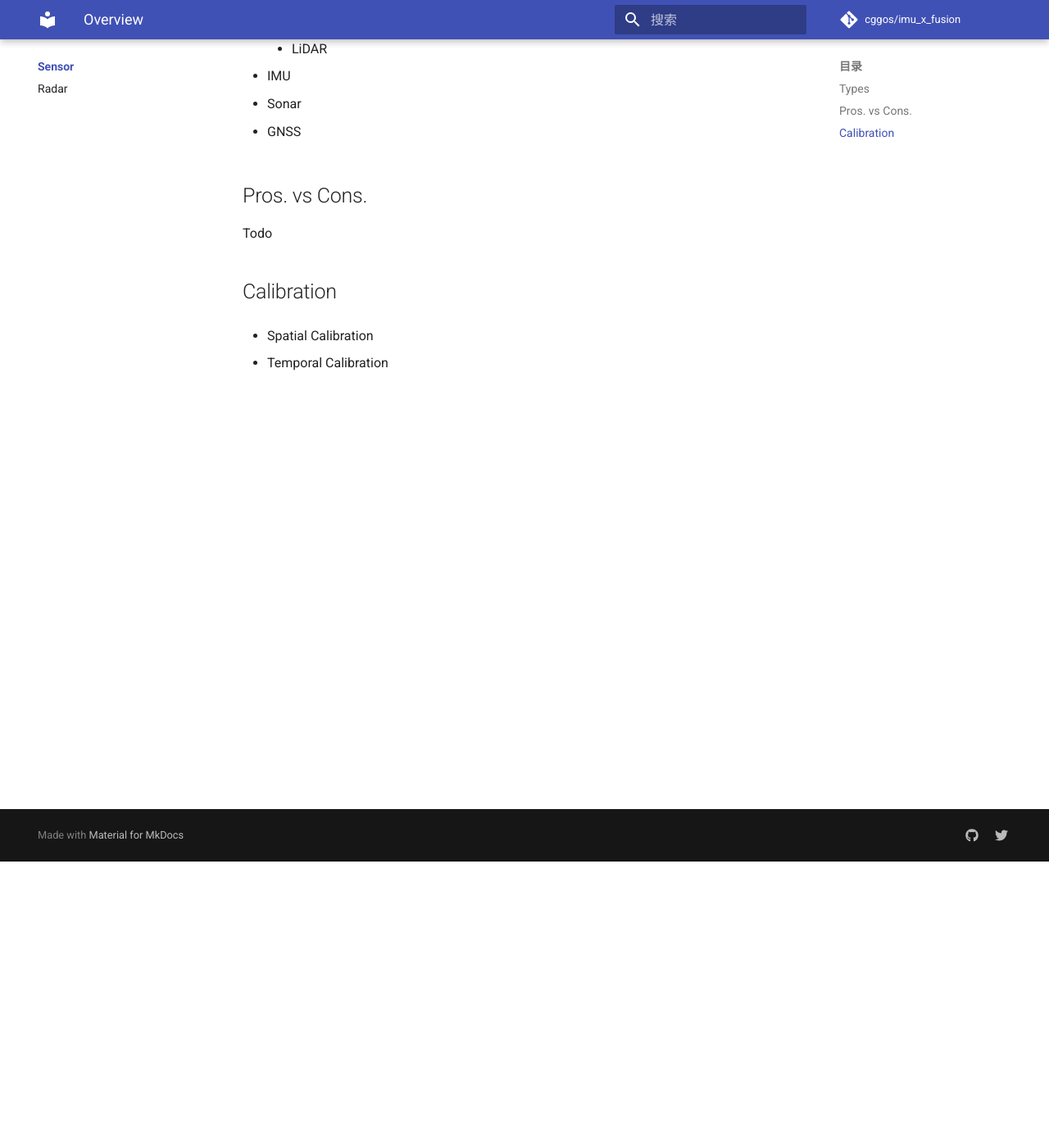
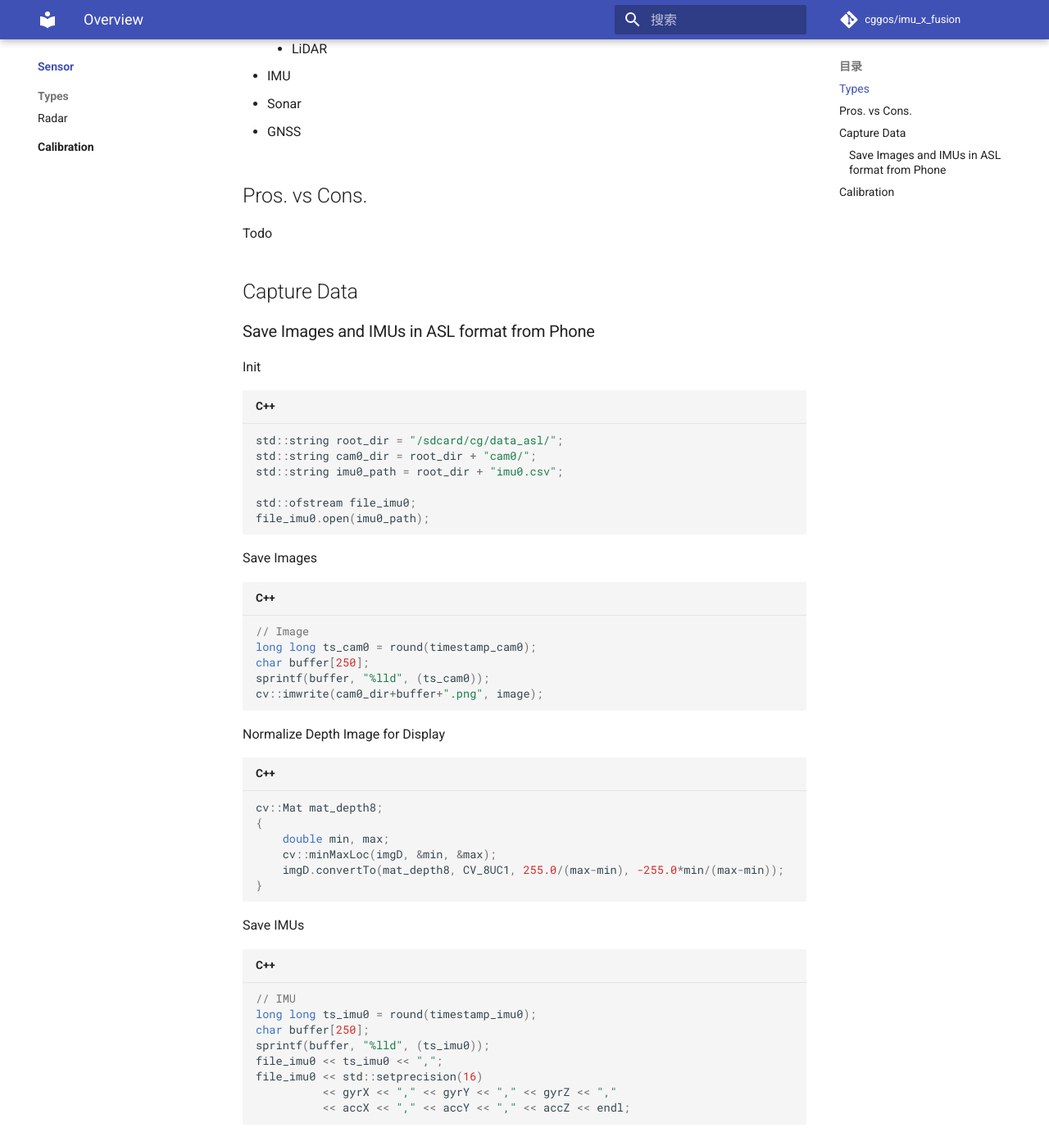
Before and after one commit to cggos/imu_x_fusion, an MkDocs documentation site: the page built from docs/sensor/README.md, in a window 1280 px wide and 1400 px high, scrolled down 349 px. Shown: the whole window at 82% size. Built offline with MkDocs 1.6.1 and Material for MkDocs 9.7.7, drawn with Linux system fonts in a browser that asks for light colours; comment, search, counter and statistics services are not loaded.

Commit message:
update docs

````diff
--- a/docs/sensor/README.md
+++ b/docs/sensor/README.md
@@ -21,6 +21,56 @@
 Todo
 
 
+## Capture Data
+
+### Save Images and IMUs in ASL format from Phone
+
+Init
+
+```cpp
+std::string root_dir = "/sdcard/cg/data_asl/";
+std::string cam0_dir = root_dir + "cam0/";
+std::string imu0_path = root_dir + "imu0.csv";
+
+std::ofstream file_imu0;
+file_imu0.open(imu0_path);
+```
+
+Save Images
+
+```cpp
+// Image
+long long ts_cam0 = round(timestamp_cam0);
+char buffer[250];
+sprintf(buffer, "%lld", (ts_cam0));
+cv::imwrite(cam0_dir+buffer+".png", image);
+```
+
+Normalize Depth Image for Display
+
+```cpp
+cv::Mat mat_depth8;
+{
+    double min, max;
+    cv::minMaxLoc(imgD, &min, &max);
+    imgD.convertTo(mat_depth8, CV_8UC1, 255.0/(max-min), -255.0*min/(max-min));
+}
+```
+
+Save IMUs
+
+```cpp
+// IMU
+long long ts_imu0 = round(timestamp_imu0);
+char buffer[250];
+sprintf(buffer, "%lld", (ts_imu0));
+file_imu0 << ts_imu0 << ",";
+file_imu0 << std::setprecision(16)
+          << gyrX << "," << gyrY << "," << gyrZ << ","
+          << accX << "," << accY << "," << accZ << endl;
+```
+
+
 ## Calibration
 
 * Spatial Calibration
--- a/mkdocs.yml
+++ b/mkdocs.yml
@@ -1,4 +1,4 @@
-site_name: MSF
+site_name: Multi-Sensor Fusion
 site_author: Gavin Gao
 site_url: https://msf.cgabc.xyz/
 site_description: Multiple Sensor Fusion
@@ -93,7 +93,10 @@ nav:
 
   - Sensor:
     - Overview: sensor/README.md
-    - Radar: sensor/radar.md
+    - Types:
+      - Radar: sensor/type/radar.md
+    - Calibration:
+      - Overview: sensor/calib/README.md
 
   - INS:
     - Overview: ins/README.md
@@ -102,7 +105,8 @@ nav:
 
   - GNSS:
     - Overview: gnss/README.md
-
-  - Geomagnetics: geomagnetics.md
+    - RTK: gnss/rtk.md
+    - Geomagnetics: gnss/geomagnetics.md
+    - App: gnss/app.md
 
   - GIS: gis.md
````
Also changed, not shown: docs/geomagnetics.md (deleted, +0 -9 lines), docs/gnss/README.md (+0 -16 lines), docs/gnss/app.md (added, +33 -0 lines), docs/gnss/geomagnetics.md (added, +13 -0 lines), docs/gnss/rtk.md (added, +21 -0 lines), docs/ins/README.md (+2 -0 lines), docs/sensor/calib/README.md (added, +3 -0 lines), docs/sensor/type/radar.md (renamed from docs/sensor/radar.md, +2 -2 lines), docs/img/magnetic_declination.png (added), docs/img/rtk.png (added).
